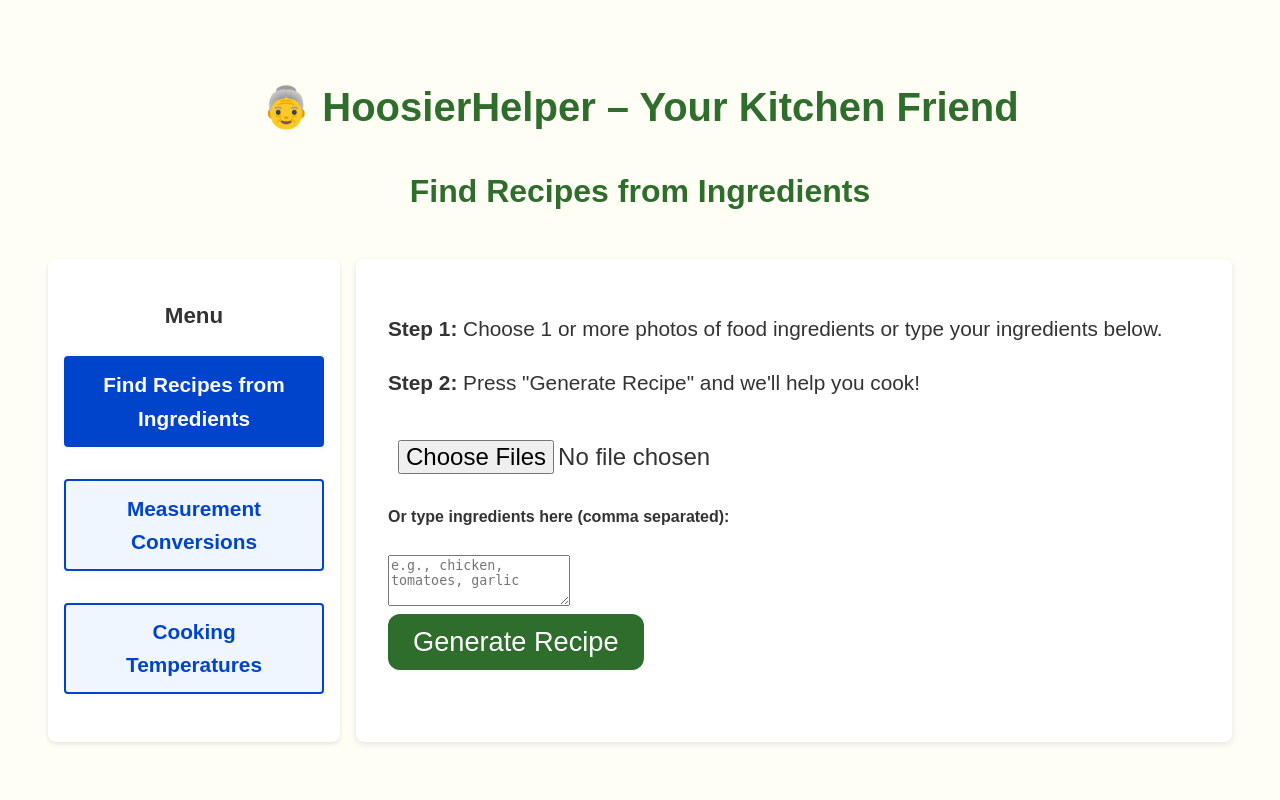
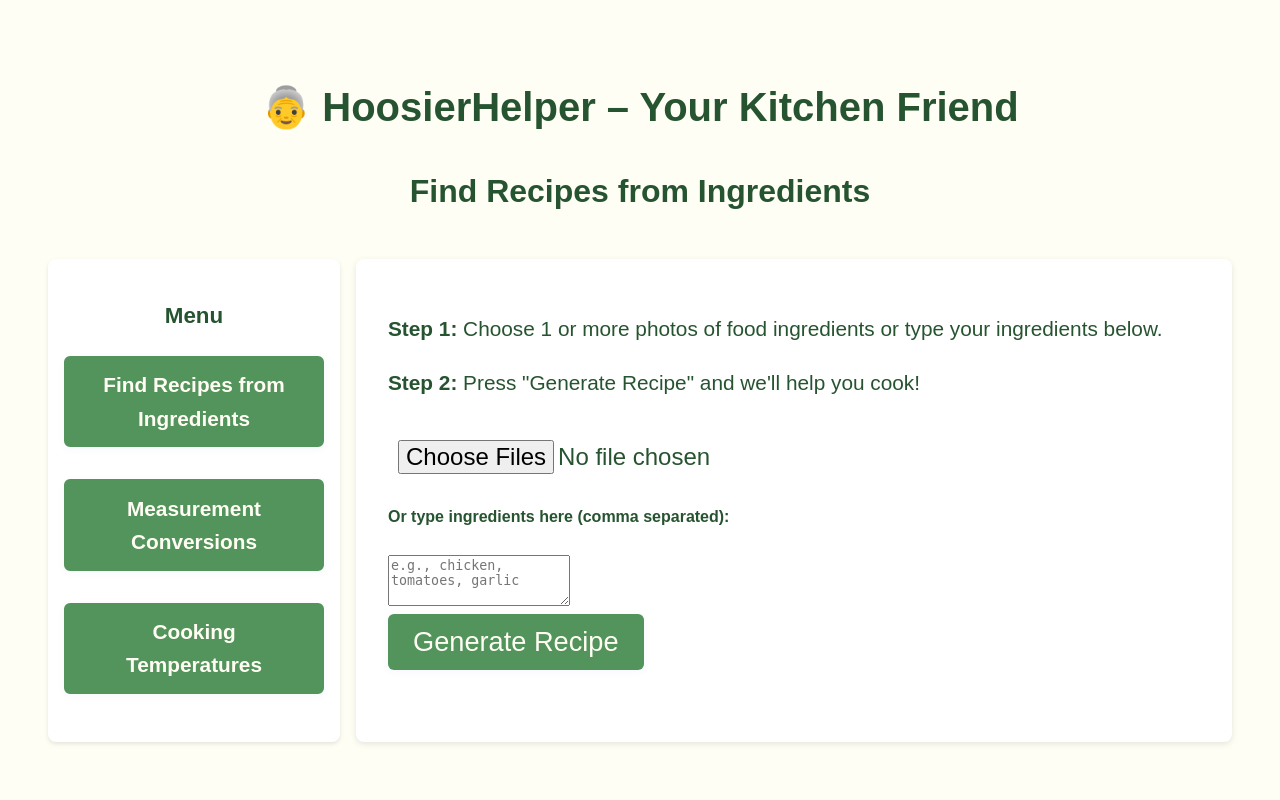
Before and after one commit to MicahSamuel77/XTernHackathonRecipeApp, a Flask app: page / in a window 1280 px wide. Run offline with Flask 3, Linux system fonts and the light colour scheme.

Commit message:
color scheme

```diff
--- a/static/styles.css
+++ b/static/styles.css
@@ -1,7 +1,7 @@
 body {
+    color: #275430;
     font-family: Arial, sans-serif;
     background-color: #fffef5;
-    color: #333;
     margin: auto;
     padding: 2em;
     line-height: 1.6;
@@ -10,21 +10,17 @@ body {
 h1 {
     font-size: 3em;
     text-align: center;
-    color: #2e6d2c;
 }
 
 h1 {
     font-size: 2.5em;
     text-align: center;
-    color: #2e6d2c;
 }
 h2 {
     font-size: 2em;
     text-align: center;
-    color: #2e6d2c;
 }
-p,
-button {
+p {
     font-size: 1.3em;
 }
 
@@ -105,16 +101,18 @@ input[type="file"] {
 button {
     font-size: 1.7em;
     padding: 12px 25px;
-    background-color: #2e6d2c;
-    color: white;
+    background-color: #52945C;
+    color: #FFFDF3;
     border: none;
-    border-radius: 12px;
+    border-radius: 6px;
     cursor: pointer;
     margin: 0 10px 20px 0;
+	transition: background 0.2s, color 0.2s, box-shadow 0.2s;
+	box-shadow: 0 2px 8px 0 rgba(0, 68, 204, 0.04);
 }
 
-button:hover {
-    background-color: #245423;
+button:hover, button:focus {
+    background-color: #275430;
 }
 
 #output pre {
@@ -171,10 +169,10 @@ nav a {
     font-size: 1.3em;
 	display: inline-block;
 	padding: 0.5em 1.2em;
-	border: 2px solid #0044cc;
-	border-radius: 4px;
-	background-color: #f0f6ff;
-	color: #0044cc;
+	border: 2px solid #52945C;
+	border-radius: 6px;
+	background-color: #52945C;
+	color: #FFFDF3;
 	font-weight: bold;
 	text-decoration: none;
 	transition: background 0.2s, color 0.2s, box-shadow 0.2s;
@@ -183,23 +181,16 @@ nav a {
 }
 
 nav a:hover, nav a:focus {
-	background-color: #e6eeff;
-	color: #001955;
+	background-color: #275430;
+    border-color: #275430;
 	text-decoration: none;
 	box-shadow: 0 4px 16px 0 rgba(0, 68, 204, 0.1);
-}
-
-nav .active {
-	color: #fff;
-	background-color: #0044cc;
-	border-color: #0044cc;
-	text-decoration: none;
 }
 
 nav {
     justify-content: center;
 	grid-area: nav;
-	background-color: white;
+	background-color: #fff;
 	padding: 1em;
 	box-shadow: 0 2px 4px rgba(0, 0, 0, 0.1);
 	border-radius: 8px;
```
Also changed, not shown: other parts of static/styles.css (+35 -9 lines).
